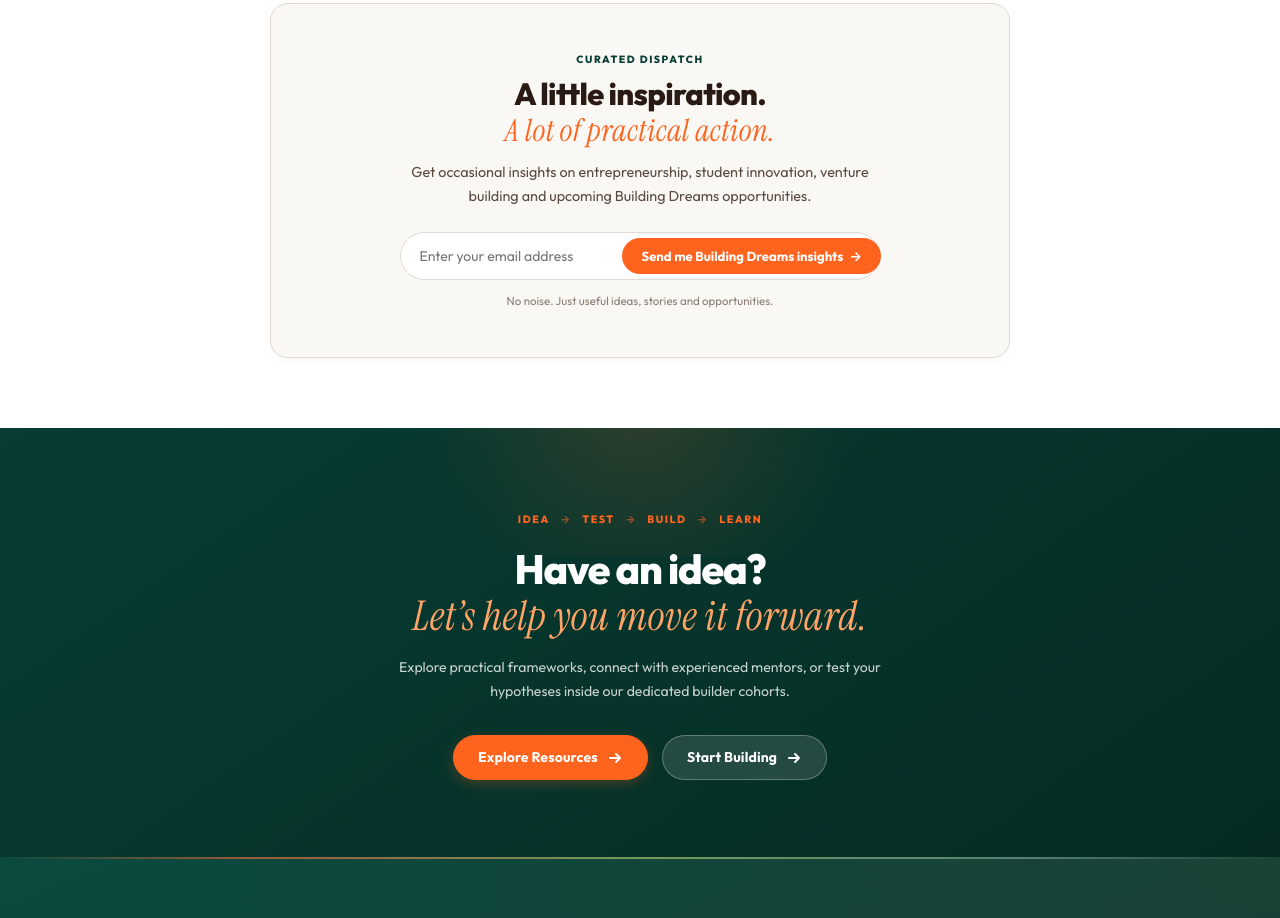
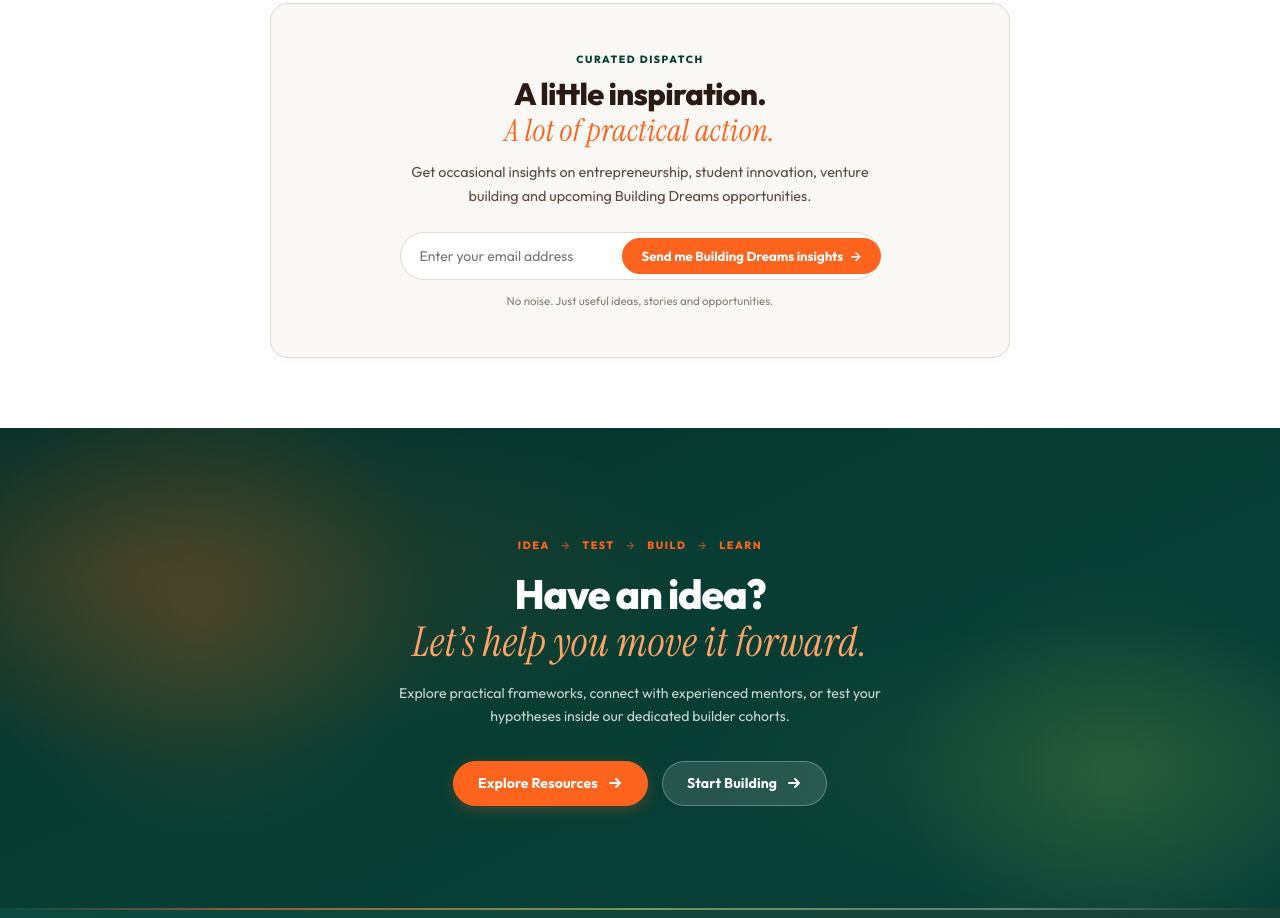
Before and after one commit to sarwang-23/Dreamer-s-Lab, a website built with Vite: page frontend/insights/index.html in a window 1280 px wide. Shown: the part 7550-8468 px from the top of the page. Built offline with nearby package versions, Linux system fonts and the light colour scheme; a web font is replaced by a local one.

Commit message:
feat: add comprehensive insights css stylesheet for frontend redesign

```diff
--- a/frontend/insights.css
+++ b/frontend/insights.css
@@ -2572,10 +2572,41 @@
 .ins-newsletter-card.is-submitted .ins-news-input-wrap { display:none; }
 
 /* ==========================================================================
-   12 - FINAL CTA
+   12 - FINAL CTA (Matched with Ready to begin your journey banner)
    ========================================================================== */
-.ins-final-cta-section { position:relative; background:linear-gradient(145deg,var(--ins-teal) 0%,var(--ins-teal-dark) 100%); color:var(--ins-white); padding:clamp(3.5rem,6vw,5.5rem) 0; overflow:hidden; text-align:center; }
-.ins-cta-ambient-glow { position:absolute; top:-40%; left:50%; transform:translateX(-50%); width:520px; height:300px; background:radial-gradient(circle,rgba(255,100,31,.16) 0%,transparent 70%); pointer-events:none; }
+.ins-final-cta-section {
+  position: relative;
+  background:
+    radial-gradient(ellipse 75% 65% at 10% 30%, rgba(255, 107, 26, 0.14) 0%, transparent 60%),
+    radial-gradient(ellipse 60% 55% at 88% 70%, rgba(200, 240, 80, 0.08) 0%, transparent 55%),
+    linear-gradient(155deg, #062f29 0%, #073D33 45%, #084038 100%);
+  color: var(--ins-white);
+  padding: clamp(4.5rem, 8vw, 7rem) 0;
+  overflow: hidden;
+  isolation: isolate;
+  text-align: center;
+}
+.ins-cta-ambient-glow {
+  position: absolute;
+  top: -80px;
+  left: -60px;
+  width: 520px;
+  height: 520px;
+  border-radius: 50%;
+  background: radial-gradient(circle, rgba(255, 107, 26, 0.18) 0%, transparent 65%);
+  pointer-events: none;
+}
+.ins-final-cta-section::after {
+  content: '';
+  position: absolute;
+  bottom: -100px;
+  right: -60px;
+  width: 460px;
+  height: 460px;
+  border-radius: 50%;
+  background: radial-gradient(circle, rgba(200, 240, 80, 0.10) 0%, transparent 65%);
+  pointer-events: none;
+}
 .ins-cta-content { position:relative; z-index:1; max-width:660px; }
 .ins-cta-journey-constellation { display:inline-flex; align-items:center; gap:.65rem; font-size:.66rem; font-weight:800; letter-spacing:.15em; color:var(--ins-orange); margin-bottom:1.1rem; }
 .ins-cta-dash { opacity:.55; }
```
